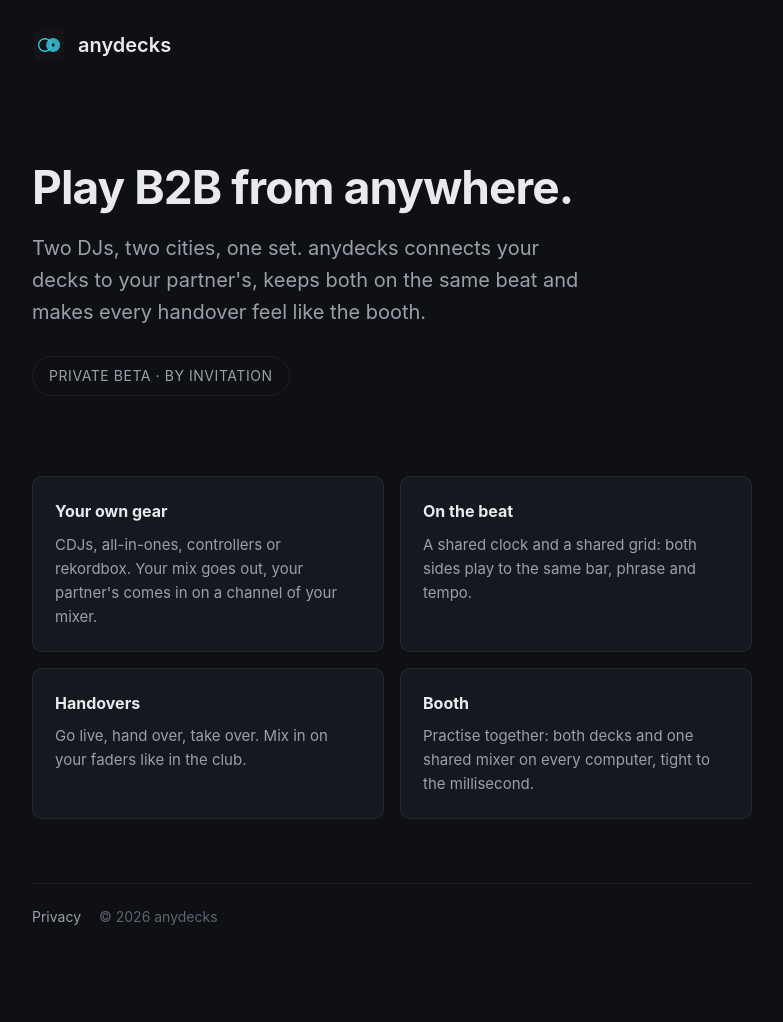
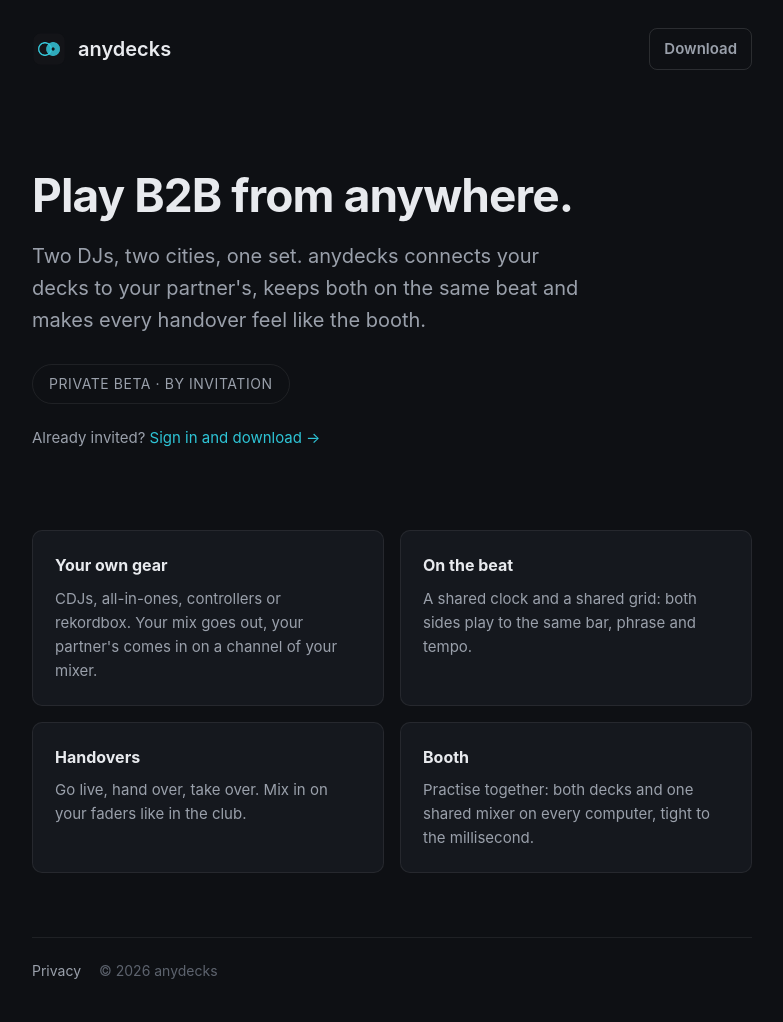
Before and after one commit to nadfx-tech/anydecks-web, a plain HTML site: page index.html in a window 1280 px wide. Shown: the whole page, without its empty margins (248-1031 px from the left). Before the commit the page ends 968 px from the top, so only its background shows below. Drawn offline with Linux system fonts and the light colour scheme.

Commit message:
Startseite: Link „Download“ oben und „Already invited? Sign in and download“ (get.anydecks.app)
Co-Authored-By: Claude Opus 5.5 <noreply@anthropic.com>

```diff
--- a/index.html
+++ b/index.html
@@ -10,12 +10,13 @@
 </head>
 <body>
 <div class="wrap">
-  <header><a class="brand" href="/"><img src="/icon.png" alt="">anydecks</a></header>
+  <header><a class="brand" href="/"><img src="/icon.png" alt="">anydecks</a><a class="nav" href="https://get.anydecks.app/">Download</a></header>
 
   <section class="hero">
     <h1>Play B2B from anywhere.</h1>
     <p>Two DJs, two cities, one set. anydecks connects your decks to your partner's, keeps both on the same beat and makes every handover feel like the booth.</p>
     <span class="pill">Private beta · by invitation</span>
+    <p class="have">Already invited? <a href="https://get.anydecks.app/">Sign in and download →</a></p>
   </section>
 
   <section class="grid">
--- a/style.css
+++ b/style.css
@@ -16,7 +16,10 @@ body {
 a { color: var(--accent); text-decoration: none; }
 a:hover { text-decoration: underline; }
 .wrap { max-width: 760px; margin: 0 auto; padding: 0 20px; }
-header { padding: 28px 0; }
+header { padding: 28px 0; display: flex; align-items: center; justify-content: space-between; gap: 16px; }
+header .nav { color: var(--muted); font-weight: 600; font-size: 15px; padding: 8px 14px; border: 1px solid rgba(255,255,255,.12); border-radius: 8px; }
+header .nav:hover { color: var(--text); text-decoration: none; border-color: var(--accent); }
+.hero .have { margin: 22px 0 0; font-size: 15px; color: var(--muted); }
 header .brand { display: flex; align-items: center; gap: 12px; color: var(--text); font-weight: 600; font-size: 20px; }
 header .brand img { width: 34px; height: 34px; }
 header .brand:hover { text-decoration: none; }
```
